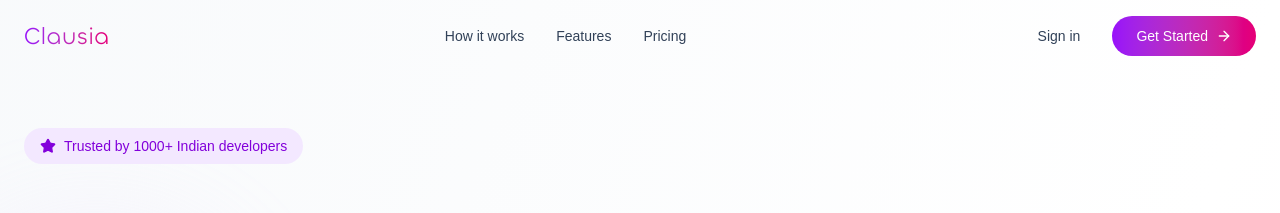
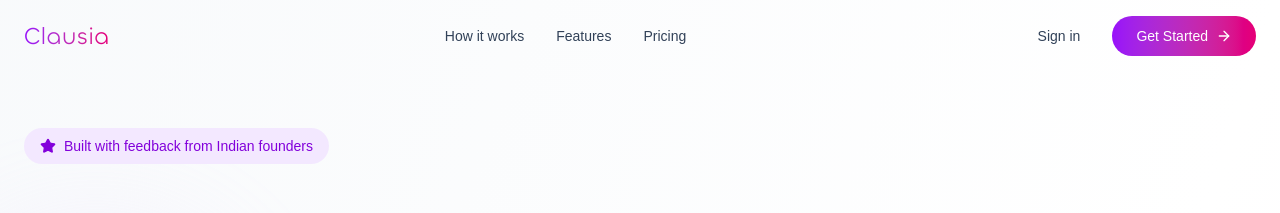
Before and after one commit to aDiThYa-808/Clausia, a Next.js app: page / in a window 1280 px wide. Shown: the top 213 px of the page. Built offline with nearby package versions, Linux system fonts and the light colour scheme.

Commit message:
Update hero text to reflect founder feedback
Changed the hero section text from 'Trusted by 1000+ Indian developers' to 'Built with feedback from Indian founders' to better represent the product's development process.

```diff
--- a/src/app/page.tsx
+++ b/src/app/page.tsx
@@ -169,7 +169,7 @@ export default function LandingPage() {
             <div className={`space-y-8 transform transition-all duration-1000 ${animatedElements.hero ? 'translate-y-0 opacity-100' : 'translate-y-10 opacity-0'}`}>
               <div className="inline-flex items-center gap-2 px-4 py-2 rounded-full bg-purple-100 text-purple-700 text-sm font-medium">
                 <Star className="w-4 h-4 fill-current" />
-                Trusted by 1000+ Indian developers
+                Built with feedback from Indian founders
               </div>
 
               <h1 className="text-5xl lg:text-6xl xl:text-7xl font-bold leading-tight">
```
